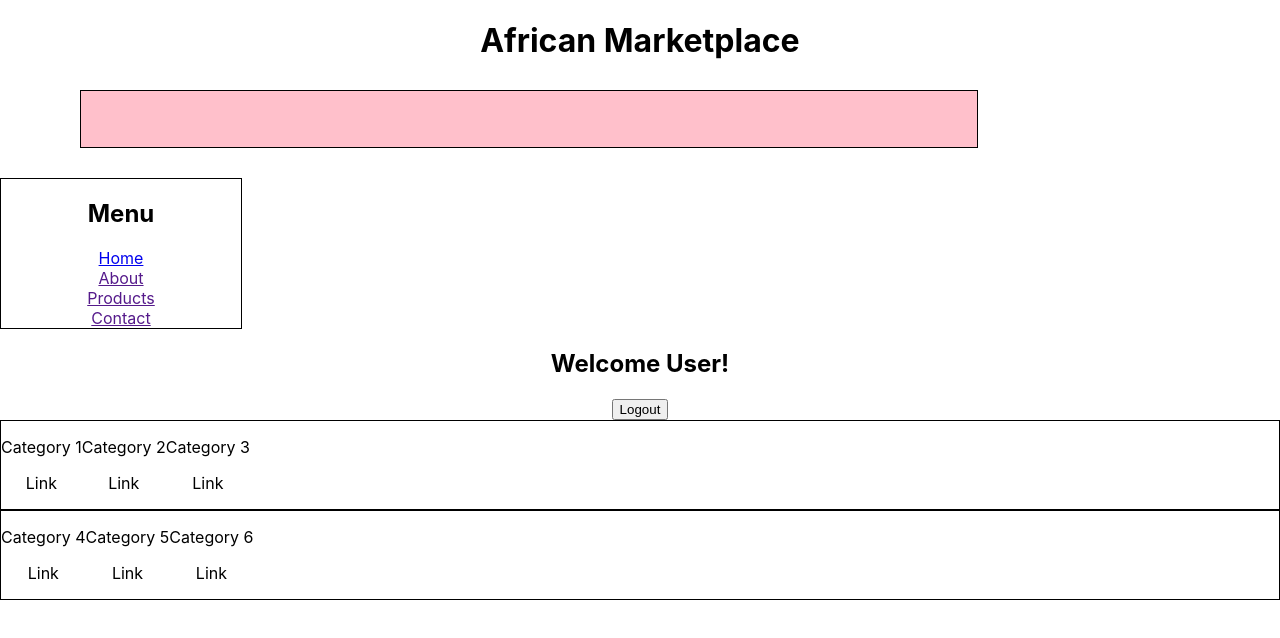
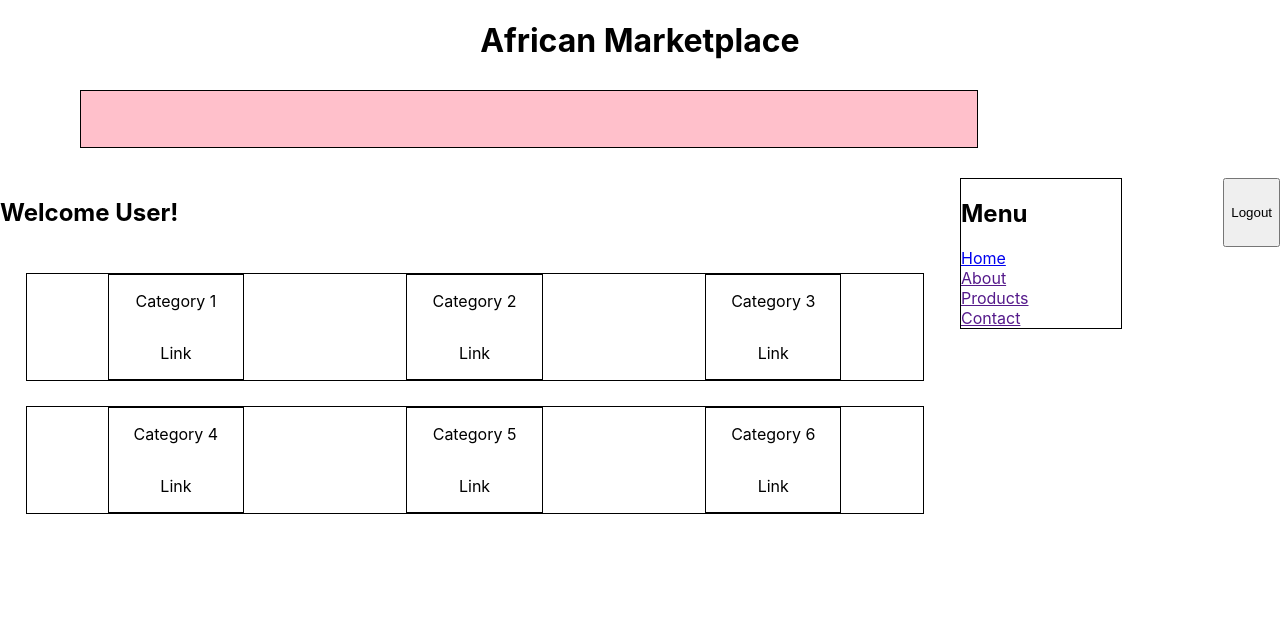
Before and after one commit to Build-Week-African-Marketplace-7/african-marketplace-frontend, a React (Create React App) app in the folder marketplace-frontend/: page / in a window 1280 px wide. Shown: the top 638 px of the page. Built offline with nearby package versions, Linux system fonts and the light colour scheme.

Commit message:
made slight changes to the box sections

```diff
--- a/marketplace-frontend/src/components/Categories.js
+++ b/marketplace-frontend/src/components/Categories.js
@@ -18,7 +18,7 @@ const Categories = () => {
           <a href="">Contact</a>
         </nav>
 
-      <div>
+      <div class="welcome">
         <h2>Welcome User!</h2>
         <button>Logout</button>
       </div>
--- a/marketplace-frontend/src/components/CategoriesStyled.css
+++ b/marketplace-frontend/src/components/CategoriesStyled.css
@@ -7,17 +7,39 @@
   position: relative;
 }
 
+.nav-categories {
+  display: flex;
+  flex-direction: column;
+  border: 1px solid black;
+  width: 20vh;
+  justify-content: flex-end;
+  position: absolute;
+  margin-left: 75%;
+  align-items: flex-start;
+}
+
+/*styling the two sections that contains the boxes */
 .top, .bottom {
   border: 1px solid black;
   display: flex;
   flex-direction: row;
   align-items: center;
+  justify-content: space-around;
+  width: 70%;
+  margin-left: 5%;
+  margin: 2%;
 }
 
-.nav-categories {
+
+.welcome {
   display: flex;
+  justify-content: space-between;
+}
+
+.box {
+  border: 1px solid black;
+  display: flex;
+  align-items: center;
   flex-direction: column;
-  border: 1px solid black;
-  width: 30vh;
-  justify-content: flex-end;
+  width: 15%;
 }
```
